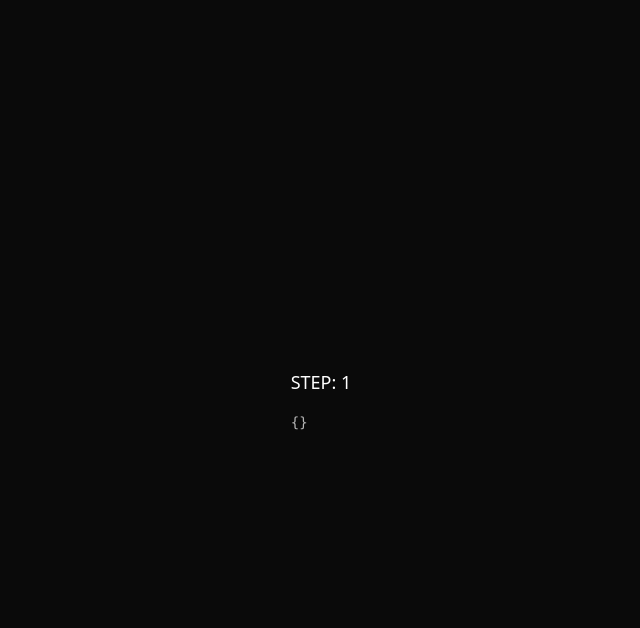
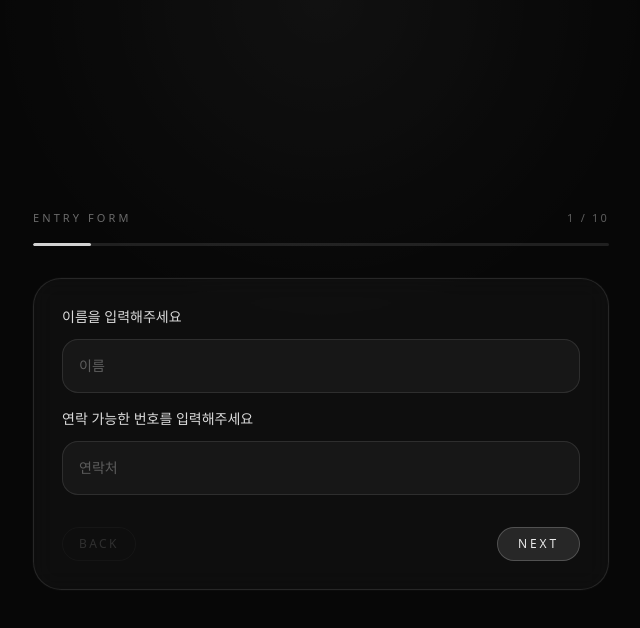
Before and after one commit to grantpaik100-lgtm/baeksa, a Next.js app: page /pre in a window 1280 px wide. Both pictures are taken after a click on the button "ENTER". Shown: the top 628 px of the page, without its empty margins (319-959 px from the left). Built offline with nearby package versions, Linux system fonts and the light colour scheme.

Commit message:
Update page.tsx

```diff
--- a/app/pre/page.tsx
+++ b/app/pre/page.tsx
@@ -1,9 +1,11 @@
 "use client";
 
-import { useState } from "react";
-import PreEntryScreen from "@/components/pre/PreEntryScreen";
+import { useMemo, useState } from "react";
+import Image from "next/image";
+import QuestionCard from "@/components/pre/QuestionCard";
+import { questions } from "@/lib/questions";
 
-export type Answers = {
+type Answers = {
   name?: string;
   phone?: string;
   reason?: string;
@@ -16,7 +18,9 @@ export type Answers = {
   birthYear?: string;
   instagram?: string;
   mbti?: string;
-  songs?: string[];
+  song1?: string;
+  song2?: string;
+  song3?: string;
 };
 
 export default function PrePage() {
@@ -24,23 +28,107 @@ export default function PrePage() {
   const [currentStep, setCurrentStep] = useState(0);
   const [answers, setAnswers] = useState<Answers>({});
 
-  const handleEnter = () => {
-    console.log("ENTER fired");
-    setEntered(true);
+  const totalSteps = questions.length;
+  const currentQuestion = questions[currentStep];
+  const progress = useMemo(
+    () => ((currentStep + 1) / totalSteps) * 100,
+    [currentStep, totalSteps]
+  );
+
+  const handleChange = (key: keyof Answers, value: string) => {
+    setAnswers((prev) => ({
+      ...prev,
+      [key]: value,
+    }));
+  };
+
+  const handleNext = () => {
+    if (currentStep < totalSteps - 1) {
+      setCurrentStep((prev) => prev + 1);
+    }
+  };
+
+  const handlePrev = () => {
+    if (currentStep > 0) {
+      setCurrentStep((prev) => prev - 1);
+    }
   };
 
   if (!entered) {
-    return <PreEntryScreen onEnter={handleEnter} />;
+    return (
+      <div
+        className="relative h-screen w-full overflow-hidden bg-[#0A0A0A] text-white"
+        onClick={() => setEntered(true)}
+      >
+        <Image
+          src="/images/baeksa-invite.jpeg"
+          alt="BAEKSA invitation poster"
+          fill
+          priority
+          className="object-cover"
+        />
+
+        <div className="absolute inset-0 bg-black/35" />
+
+        <div className="absolute inset-0 flex items-center justify-center">
+          <button
+            type="button"
+            onClick={(e) => {
+              e.stopPropagation();
+              setEntered(true);
+            }}
+            className="border border-white/30 bg-white/10 px-8 py-3 text-sm tracking-[0.35em] text-white/90 backdrop-blur-sm"
+          >
+            ENTER
+          </button>
+        </div>
+
+        <div className="absolute bottom-8 left-1/2 -translate-x-1/2">
+          <p className="text-[11px] tracking-[0.28em] text-white/60">
+            TAP ANYWHERE TO ENTER
+          </p>
+        </div>
+      </div>
+    );
   }
 
   return (
-    <div className="flex h-screen w-full items-center justify-center bg-[#0A0A0A] text-white">
-      <div className="text-center">
-        <p className="mb-4 text-lg">STEP: {currentStep + 1}</p>
-        <pre className="text-left text-sm text-white/70">
-          {JSON.stringify(answers, null, 2)}
-        </pre>
+    <main className="relative flex min-h-screen w-full items-center justify-center overflow-hidden bg-[#0A0A0A] px-4 py-8 text-white">
+      <div className="absolute inset-0 bg-[radial-gradient(circle_at_top,rgba(255,255,255,0.06),transparent_32%)]" />
+      <div className="absolute inset-0 bg-black/30" />
+
+      <div className="relative z-10 w-full max-w-xl">
+        <div className="mb-4 flex items-center justify-between">
+          <p className="text-[11px] tracking-[0.28em] text-white/40">
+            ENTRY FORM
+          </p>
+          <p className="text-[11px] tracking-[0.2em] text-white/35">
+            {currentStep + 1} / {totalSteps}
+          </p>
+        </div>
+
+        <div className="mb-8 h-[3px] w-full overflow-hidden rounded-full bg-white/10">
+          <div
+            className="h-full rounded-full bg-white/80 transition-all duration-300 ease-out"
+            style={{ width: `${progress}%` }}
+          />
+        </div>
+
+        <div
+          key={currentStep}
+          className="animate-[fadeIn_220ms_ease-out]"
+        >
+          <QuestionCard
+            question={currentQuestion}
+            answers={answers}
+            onChange={handleChange}
+            onNext={handleNext}
+            onPrev={handlePrev}
+            isFirst={currentStep === 0}
+            isLast={currentStep === totalSteps - 1}
+          />
+        </div>
       </div>
-    </div>
+    </main>
   );
 }
```
